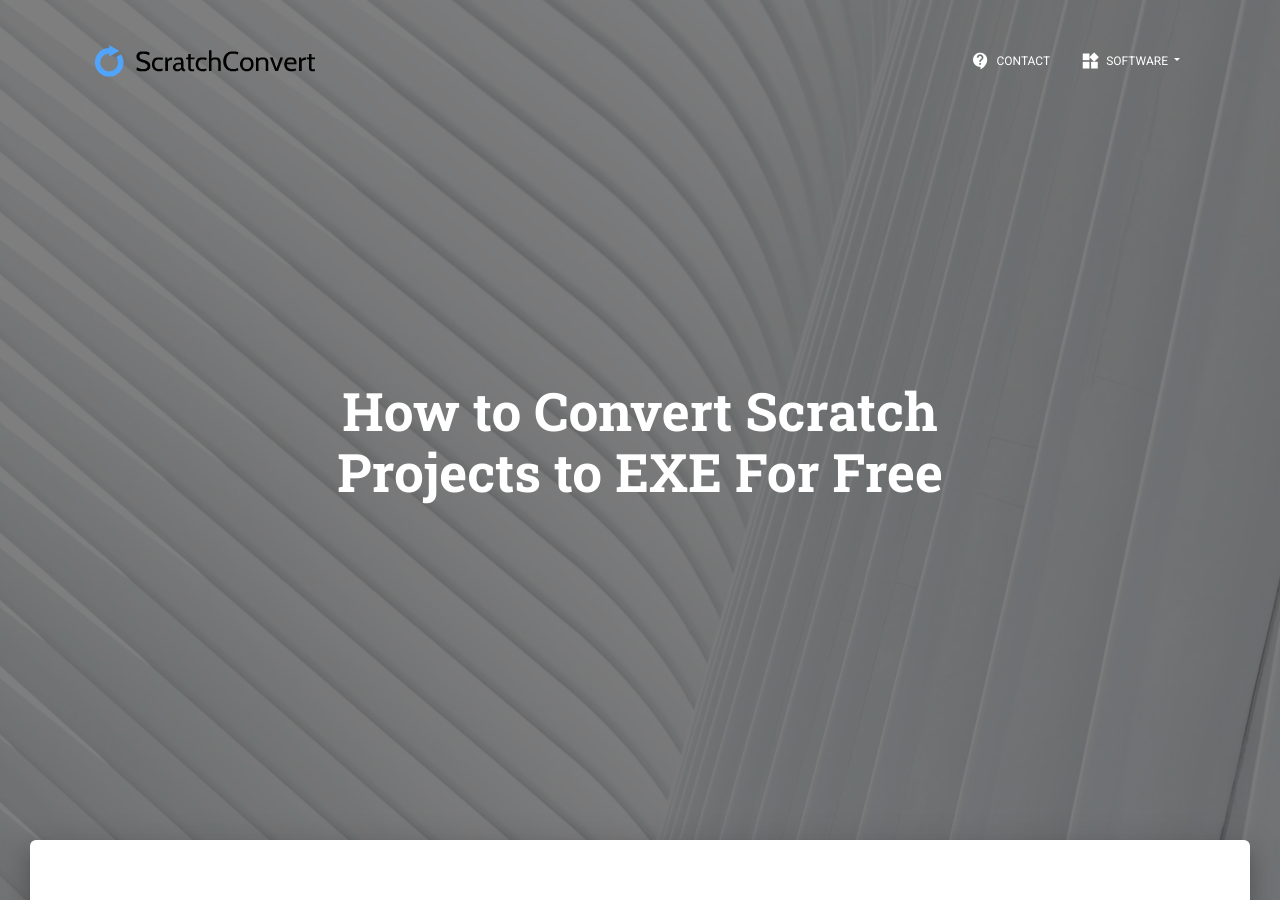
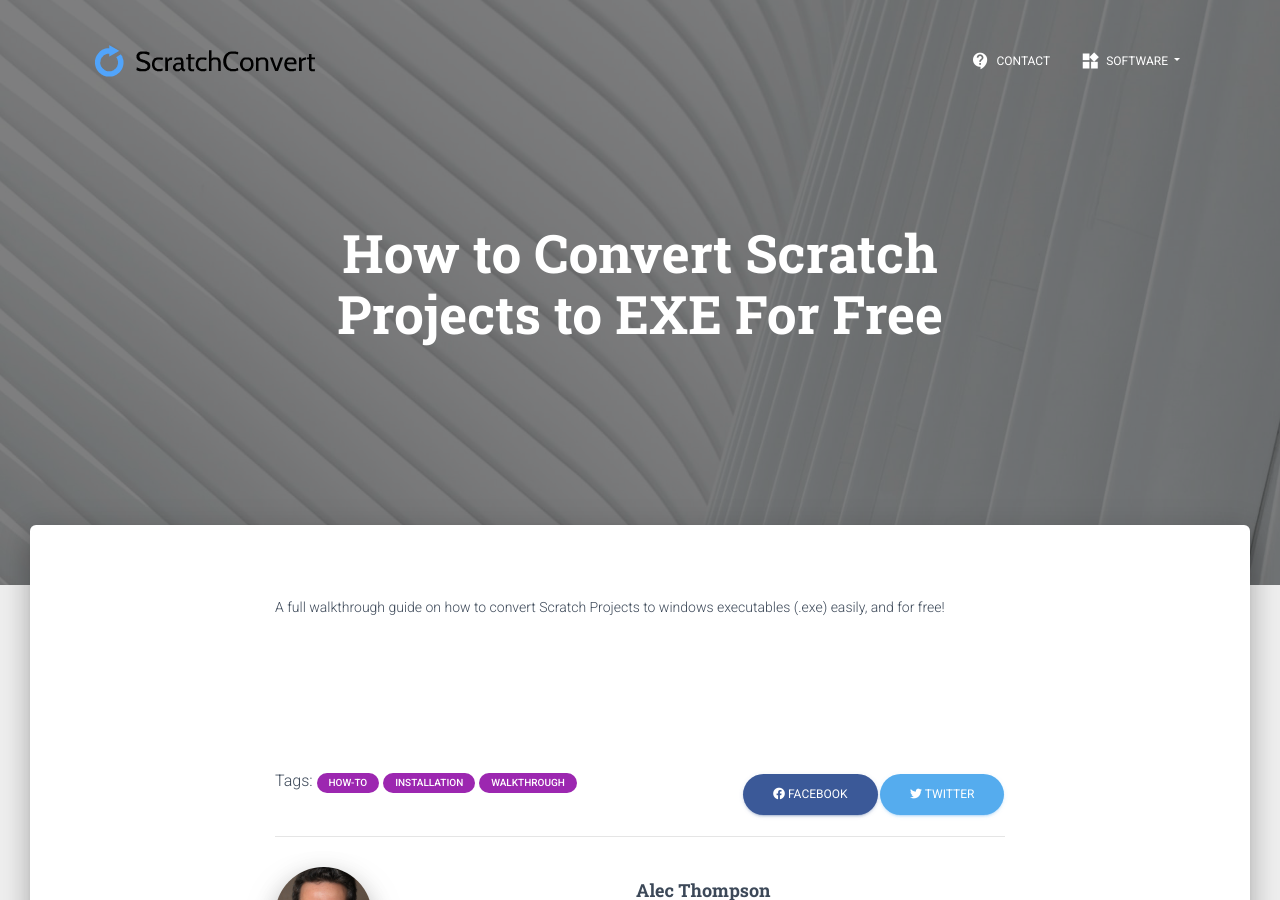
Before and after one commit to BunniByte/scratchconvert.com, a Jekyll site: the page built from _posts/2020-12-13-how-to-convert-scratch-projects-to-exe.md, in a window 1280 px wide and 900 px high. Built offline with Jekyll 4.4.1, drawn with Linux system fonts in a browser that asks for light colours; comment, search, counter and statistics services are not loaded.

Commit message:
Update article.html

```diff
--- a/_layouts/article.html
+++ b/_layouts/article.html
@@ -7,7 +7,7 @@
     <body class="about-us sidebar-collapse">
         {% include navigation.html %}
 
-        <div class="page-header header-filter" data-parallax="true" style="background-image: url('public/img/misc/header.jpg');">
+        <div class="page-header header-filter header-small" data-parallax="true" style="background-image: url('public/img/misc/header.jpg');">
             <div class="container">
                 <div class="row">
                     <div class="col-md-8 ml-auto mr-auto text-center">
```
